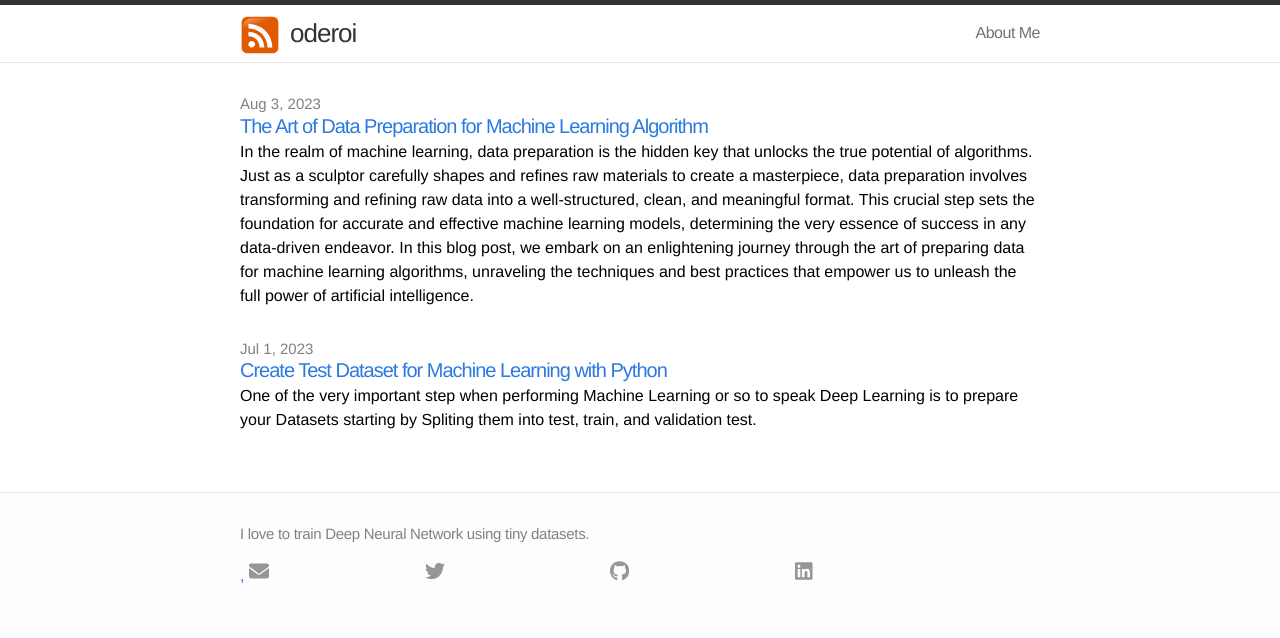
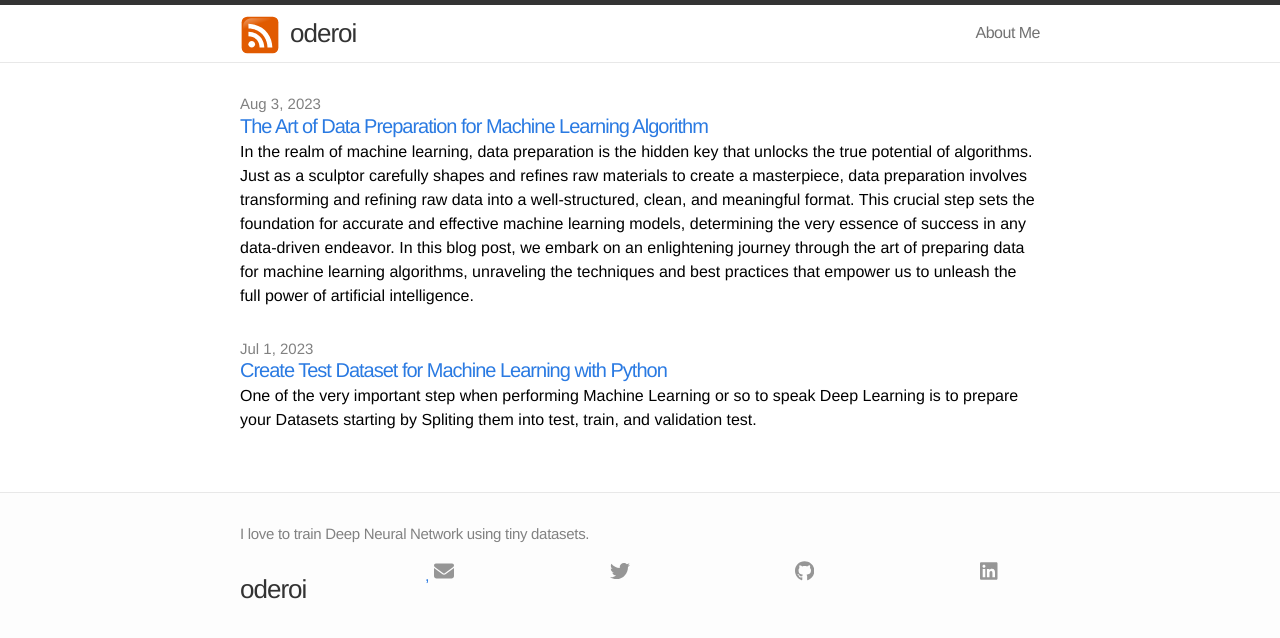
Before and after one commit to oderoi/oderoi.github.io, a Jekyll site: the page built from index.markdown, in a window 1280 px wide. Shown: the top 638 px of the page. Built offline with Jekyll 4.4.1, drawn with Linux system fonts in a browser that asks for light colours.

Commit message:
Update footer.html

```diff
--- a/_includes/footer.html
+++ b/_includes/footer.html
@@ -4,6 +4,14 @@
 
     <p class="footer-heading">{{ site.description }}</p>
 
+    <div class="footer-col-2 column">
+      <!-- <ul> -->
+        <!-- <li>{{ site.title }}</li> -->
+        <a class="site-title" href="{{ site.baseurl }}/">
+          {{ site.title }}
+        </a>
+      <!-- </ul> -->
+    </div>
     <div class="footer-col-2 column">
       <!-- <ul> -->
         <!-- <li>{{ site.title }}</li> -->
```
